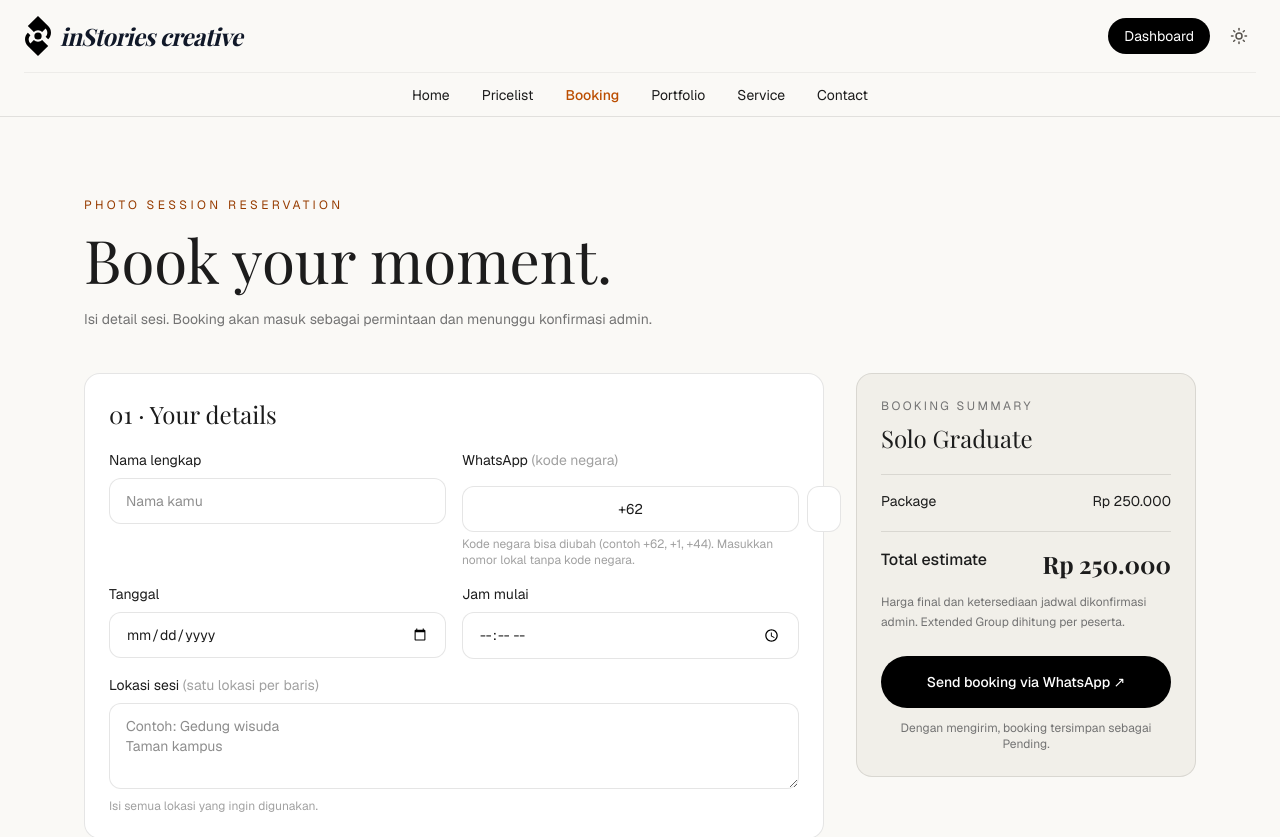
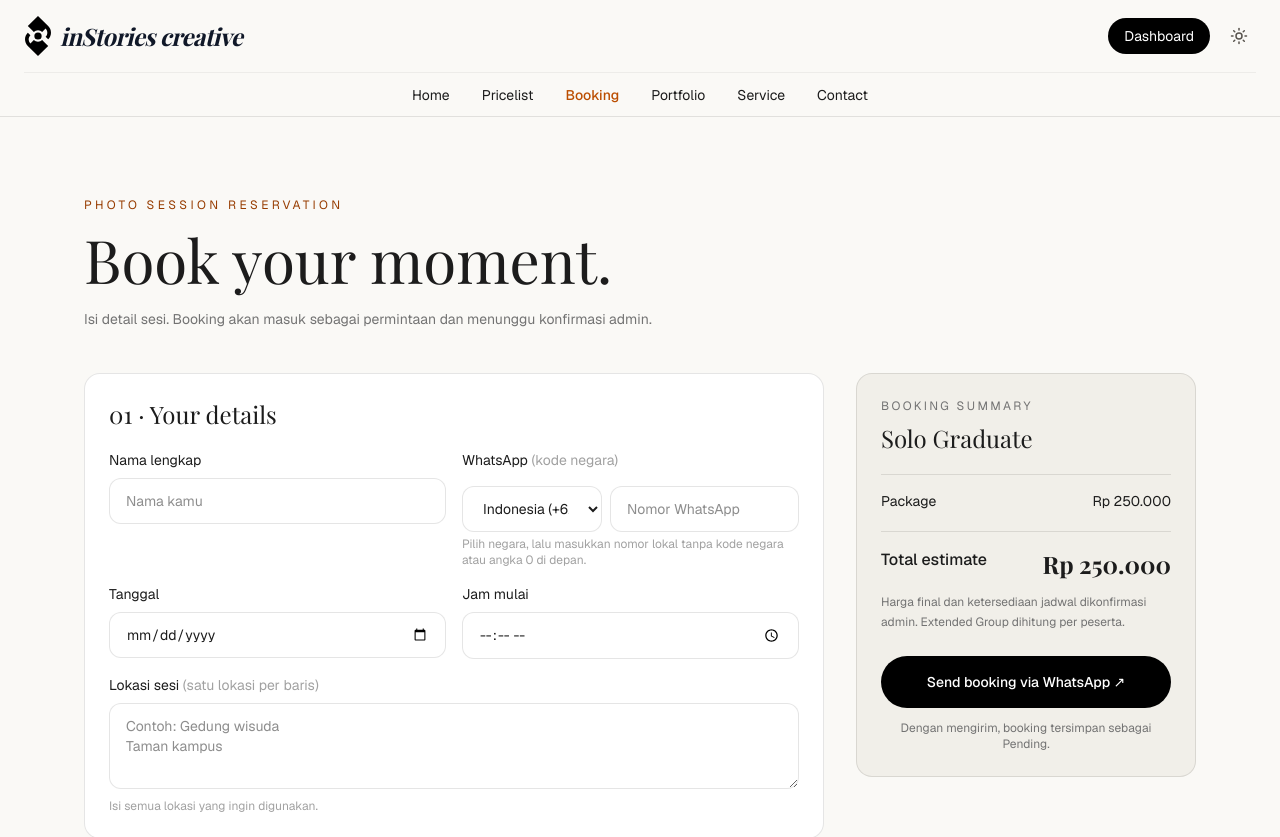
Before and after one commit to abazic/Pilihin-App, a Next.js app: page /booking in a window 1280 px wide. Shown: the top 837 px of the page. Built offline with nearby package versions, Linux system fonts and the light colour scheme; a web font is replaced by a local one.

Commit message:
Polish booking WhatsApp country code dropdown

```diff
--- a/app/booking/page.tsx
+++ b/app/booking/page.tsx
@@ -19,6 +19,38 @@ const addons = [
   { id: 'same_day', name: 'Same Day Edit', price: 300000 },
 ];
 const money = (n: number) => 'Rp ' + n.toLocaleString('id-ID');
+const countryOptions = [
+  { name: 'Indonesia', code: '+62' },
+  { name: 'Malaysia', code: '+60' },
+  { name: 'Singapore', code: '+65' },
+  { name: 'Brunei', code: '+673' },
+  { name: 'Thailand', code: '+66' },
+  { name: 'Vietnam', code: '+84' },
+  { name: 'Philippines', code: '+63' },
+  { name: 'India', code: '+91' },
+  { name: 'Pakistan', code: '+92' },
+  { name: 'Bangladesh', code: '+880' },
+  { name: 'United Arab Emirates', code: '+971' },
+  { name: 'Saudi Arabia', code: '+966' },
+  { name: 'Egypt', code: '+20' },
+  { name: 'Turkey', code: '+90' },
+  { name: 'United Kingdom', code: '+44' },
+  { name: 'United States', code: '+1' },
+  { name: 'Canada', code: '+1' },
+  { name: 'Australia', code: '+61' },
+  { name: 'New Zealand', code: '+64' },
+  { name: 'Japan', code: '+81' },
+  { name: 'South Korea', code: '+82' },
+  { name: 'China', code: '+86' },
+  { name: 'Germany', code: '+49' },
+  { name: 'France', code: '+33' },
+  { name: 'Netherlands', code: '+31' },
+  { name: 'Italy', code: '+39' },
+  { name: 'Spain', code: '+34' },
+  { name: 'Brazil', code: '+55' },
+  { name: 'South Africa', code: '+27' },
+];
+
 
 export default function BookingPage() {
   const [name, setName] = useState('');
@@ -114,11 +146,32 @@ export default function BookingPage() {
               <div className="mt-5 grid gap-4 sm:grid-cols-2">
                 <label className="text-sm">Nama lengkap<input className={field} value={name} onChange={(e) => setName(e.target.value)} required minLength={2} placeholder="Nama kamu" /></label>
                 <label className="text-sm">WhatsApp <span className="text-neutral-400">(kode negara)</span>
-                  <div className="mt-2 flex gap-2">
-                    <input className={field + ' mt-0 w-24 shrink-0 text-center'} value={countryCode} onChange={(e) => setCountryCode('+' + e.target.value.replace(/\\D/g, '').slice(0, 4))} required type="tel" inputMode="tel" aria-label="Kode negara WhatsApp" placeholder="+62" maxLength={5} />
-                    <input className={field + ' mt-0'} value={wa} onChange={(e) => setWa(e.target.value.replace(/\\D/g, '').slice(0, 14))} required placeholder="81234567890" inputMode="numeric" type="tel" minLength={6} maxLength={14} aria-describedby="whatsapp-hint" />
+                  <div className="mt-2 grid grid-cols-[minmax(0,1fr)_minmax(0,1.35fr)] gap-2">
+                    <select
+                      className={field + ' mt-0 min-w-0 cursor-pointer px-3'}
+                      value={countryCode}
+                      onChange={(e) => setCountryCode(e.target.value)}
+                      required
+                      aria-label="Pilih kode negara WhatsApp"
+                    >
+                      {countryOptions.map((country) => (
+                        <option key={country.name} value={country.code}>{country.name} ({country.code})</option>
+                      ))}
+                    </select>
+                    <input
+                      className={field + ' mt-0 min-w-0'}
+                      value={wa}
+                      onChange={(e) => setWa(e.target.value.replace(/\D/g, '').slice(0, 14))}
+                      required
+                      placeholder="Nomor WhatsApp"
+                      inputMode="numeric"
+                      type="tel"
+                      minLength={6}
+                      maxLength={14}
+                      aria-describedby="whatsapp-hint"
+                    />
                   </div>
-                  <span id="whatsapp-hint" className="mt-1 block text-xs text-neutral-400">Kode negara bisa diubah (contoh +62, +1, +44). Masukkan nomor lokal tanpa kode negara.</span>
+                  <span id="whatsapp-hint" className="mt-1 block text-xs text-neutral-400">Pilih negara, lalu masukkan nomor lokal tanpa kode negara atau angka 0 di depan.</span>
                 </label>
                 <label className="text-sm">Tanggal<input className={field} type="date" value={date} min={new Date().toISOString().slice(0, 10)} onChange={(e) => setDate(e.target.value)} required /></label>
                 <label className="text-sm">Jam mulai<input className={field} type="time" value={time} onChange={(e) => setTime(e.target.value)} required /></label>
```
